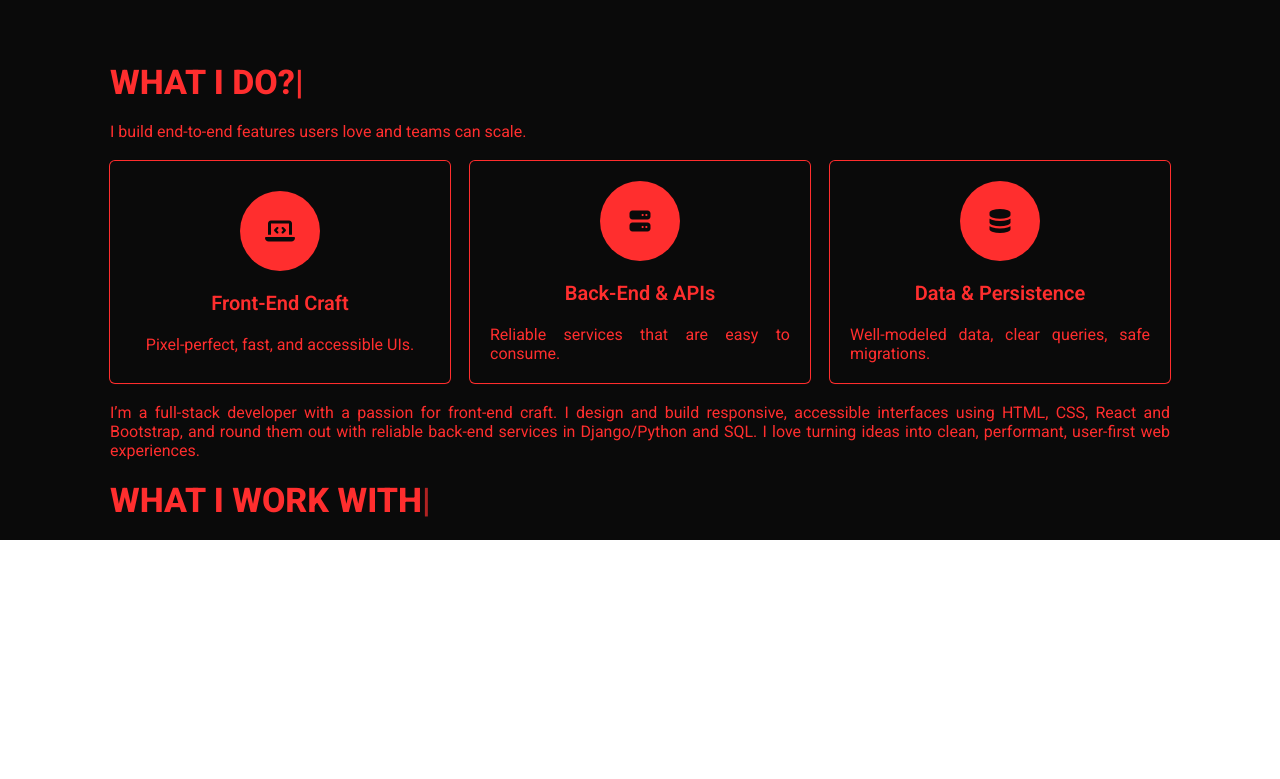
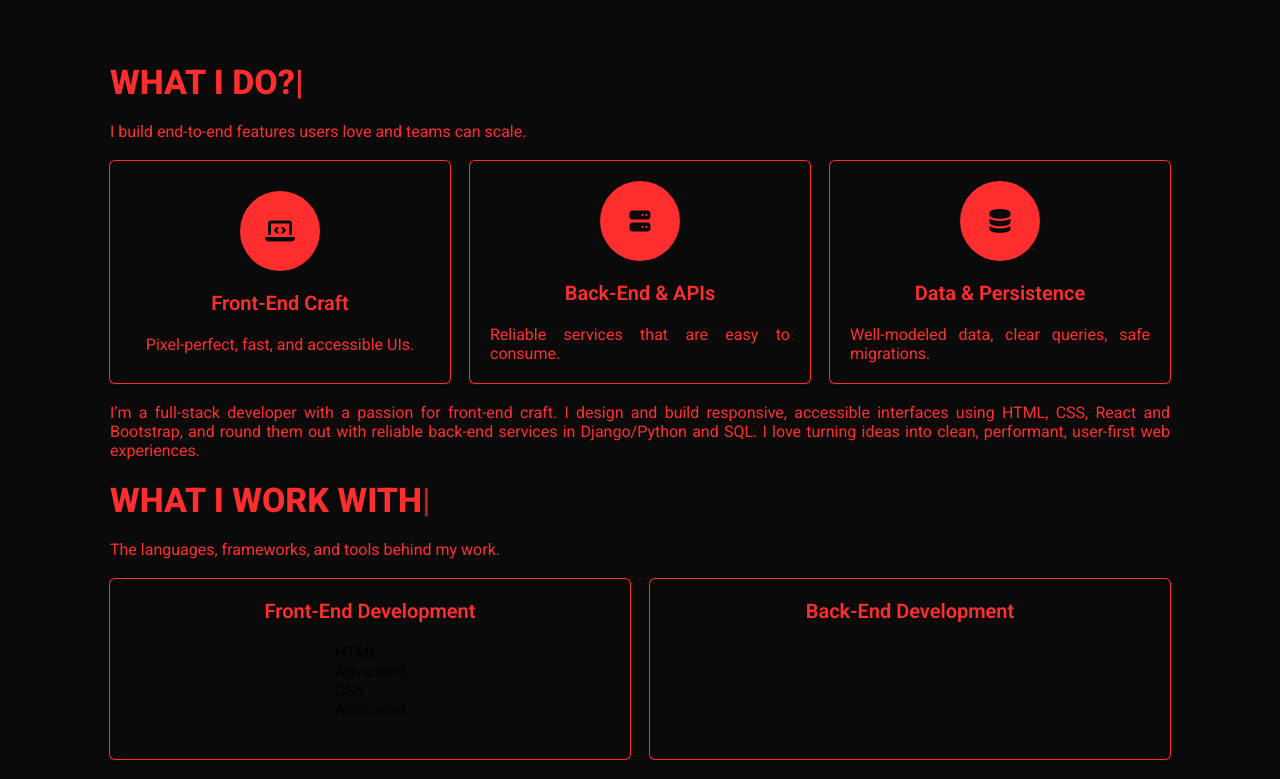
Before and after one commit to Blessen25/Portfolio_BVM, a React (Vite) app in the folder frontend/portfolio/: page / in a window 1280 px wide. Shown: the part 578-1357 px from the top of the page. Before the commit the page ends 1118 px from the top, so only its background shows below. Built offline with nearby package versions, Linux system fonts and the light colour scheme.

Commit message:
Commited Changes

```diff
--- a/frontend/portfolio/src/components/Skill_comp/skill.css
+++ b/frontend/portfolio/src/components/Skill_comp/skill.css
@@ -5,3 +5,19 @@
     gap: 20px;
     width: 100%;
 }
+
+.skillchilddiv {
+
+    display: flex;
+    width: 100%;
+    gap: 20px;
+
+}
+
+@media screen and (max-width: 575px) {
+
+    .skillparentdiv, .skillchilddiv {
+
+        gap: 15px;
+    }
+}
--- a/frontend/portfolio/src/components/Skill_comp/skill_comp.tsx
+++ b/frontend/portfolio/src/components/Skill_comp/skill_comp.tsx
@@ -1,15 +1,25 @@
 import React from "react";
 import "./skill.css";
-import type { HeaderProps } from "../../interface";
-import { AutoTypeSkills } from "../extras";
+import type { HeaderProps, Skill } from "../../interface";
+import { AutoTypeSkills, SkillscardComponent } from "../extras";
 
 const Skills_Comp:React.FC<HeaderProps> = ({darkMode, setDarkMode}) => {
 
+     const frontEnd: Skill[] = [
+
+    { name: 'HTML' , level: 'Advanced' },
+    { name: 'CSS' , level: 'Advanced' },
+
+  ]
     return(
         <>
             <div className="skillparentdiv">
-                    <h1 className={`h1text ${darkMode ? 'darkmodetext' : 'lightmodetext'}`}><AutoTypeSkills/></h1>
-
+                <h1 className={`h1text ${darkMode ? 'darkmodetext' : 'lightmodetext'}`}><AutoTypeSkills/></h1>
+                <p className={`ptext ${darkMode ? 'darkmodetext' : 'lightmodetext'}`}>The languages, frameworks, and tools behind my work.</p>
+                <div className="skillchilddiv">
+                    <SkillscardComponent darkMode={darkMode} setDarkMode={setDarkMode} h1text="Front-End Development" items={frontEnd}/>
+                    <SkillscardComponent darkMode={darkMode} setDarkMode={setDarkMode} h1text="Back-End Development" />
+                </div>
             </div>
         </>
     )
--- a/frontend/portfolio/src/components/extras.css
+++ b/frontend/portfolio/src/components/extras.css
@@ -53,6 +53,24 @@
    box-shadow: rgba(0, 0, 0, 0.02) 0px 1px 3px 0px, rgba(27, 31, 35, 0.15) 0px 0px 0px 1px;
 }
 
+.skillcardparent {
+
+    width: 100%;
+    border-radius: 5px;
+    padding: 20px;
+    transition: all .7s;
+    display: flex;
+    flex-direction: column;
+    align-items: center;
+}
+
+.skill-gridcard {
+
+    display: grid;
+    padding: 20px;
+    column-gap: 20px;
+}
+
 @media screen and (max-width: 991px) {
 
     .aboutcarddiv {
--- a/frontend/portfolio/src/components/extras.tsx
+++ b/frontend/portfolio/src/components/extras.tsx
@@ -1,7 +1,7 @@
 import React, { useEffect, useMemo, useRef } from "react";
 import Typed from "typed.js";
 import "./extras.css";
-import type { aboutcardProps, buttonProps } from "../interface";
+import type { aboutcardProps, buttonProps, Skill, skillcardProps } from "../interface";
 
 export const AutoType: React.FC = () => {
   const el = useRef<HTMLSpanElement | null>(null);
@@ -241,3 +241,26 @@ export const AboutcardComponent: React.FC<aboutcardProps> = (Props) => {
     </>
   )
 };
+
+export const SkillscardComponent: React.FC<skillcardProps> = (Props) => {
+
+
+  return(
+
+    <>
+      <div className={`skillcardparent ${Props.darkMode ? 'darkmodeaboutcard' : 'lightmodeaboutcard'}`}>
+            <h1 className={`${Props.darkMode ? 'darkmodetext' : 'lightmodetext'} h1smalltext`}>{Props.h1text}</h1>
+            <div className="skill-gridcard">
+                {Props?.items?.map((s, i)=>(
+                  <>
+                    <div className="skill-itemcard" key={i}>
+                      <p>{s.name}</p>
+                      <p>{s.level}</p>
+                    </div>
+                  </>
+                ))}
+            </div>
+      </div>
+    </>
+  )
+}
```
Also changed, not shown: frontend/portfolio/src/interface.tsx (+16 -1 lines).
